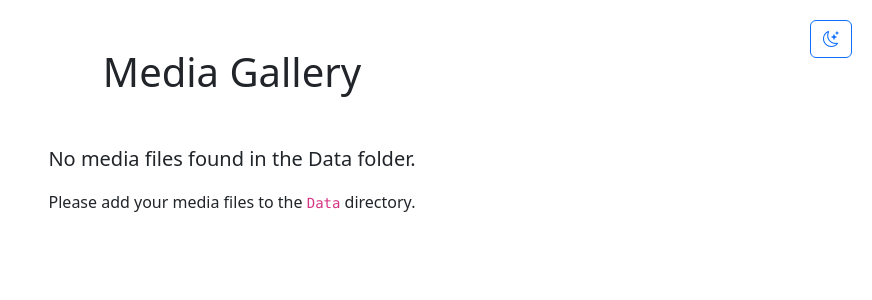
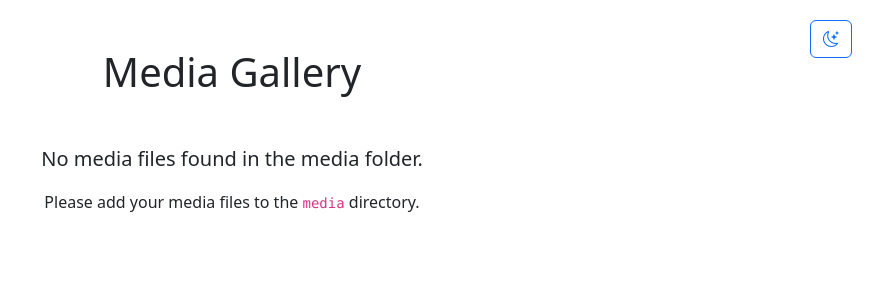
Before and after one commit to Parsa-SadeghiAsl/flask-media-gallery, a Flask app: page / in a window 1280 px wide. Shown: the top 300 px of the page, without its empty margins (408-1280 px from the left). Run offline with Flask 2, Linux system fonts and the light colour scheme; some libraries are stand-ins or nearby versions.

Commit message:
fixed media folder name in templates/index.html

```diff
--- a/templates/index.html
+++ b/templates/index.html
@@ -73,8 +73,8 @@
             {% endif %}
         {% else %}
         <div class="text-center">
-            <p class="lead">No media files found in the Data folder.</p>
-            <p>Please add your media files to the <code>Data</code> directory.</p>
+            <p class="lead">No media files found in the media folder.</p>
+            <p>Please add your media files to the <code>media</code> directory.</p>
         </div>
         {% endif %}
     </div>
```
